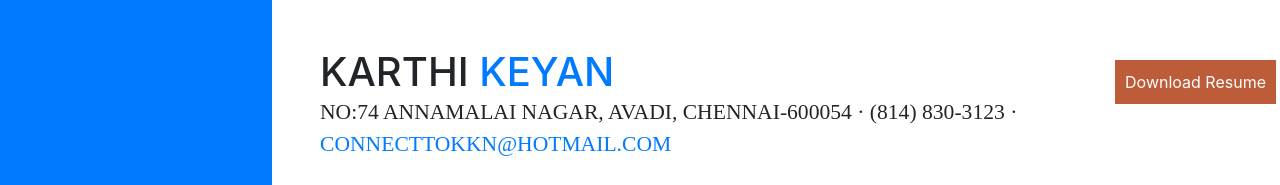
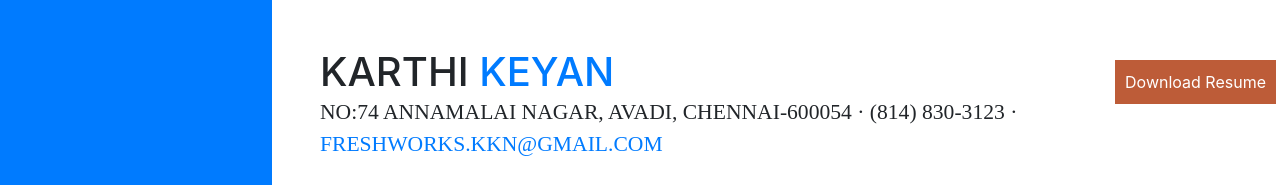
Before and after one commit to karthikeyankkn/kkn_resume, a website with bundled scripts: page index.html in a window 1280 px wide. Shown: the top 185 px of the page. Built offline with nearby package versions, Linux system fonts and the light colour scheme; a web font is replaced by a local one.

Commit message:
modified mail id

```diff
--- a/index.html
+++ b/index.html
@@ -69,7 +69,7 @@
             <span class="text-primary">Keyan</span>
           </h1>
           <div class="subheading mb-5">No:74 Annamalai nagar, Avadi, Chennai-600054 · (814) 830-3123 ·
-            <a href="mailto:connecttokkn@hotmail.com">connecttokkn@hotmail.com</a>
+            <a href="mailto:freshworks.kkn@gmail.com">freshworks.kkn@gmail.com</a>
           </div>
           <p class="mb-5">I have a passion for front-end development. What I like the most is to create website and web-application with mobile responsive based on given mockup design.</p>
           <ul class="list-inline list-social-icons mb-0">
```
